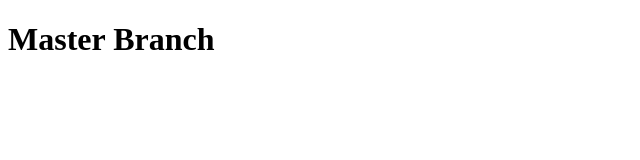
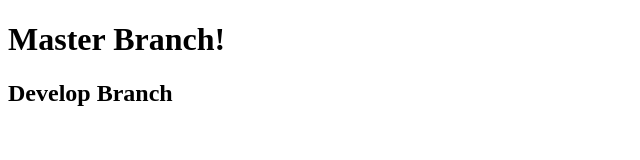
Before and after one commit to DustieMercer/teamGit, a plain HTML site: page index.html in a window 1280 px wide. Shown: the whole page, without its empty margins (0-640 px from the left). Drawn offline with Linux system fonts and the light colour scheme.

Commit message:
pushing develop branch

```diff
--- a/index.html
+++ b/index.html
@@ -7,6 +7,7 @@
     <title>Document</title>
 </head>
 <body>
-    <h1>Master Branch</h1>
+    <h1>Master Branch!</h1>
+    <h2>Develop Branch</h2>
 </body>
 </html>
```
